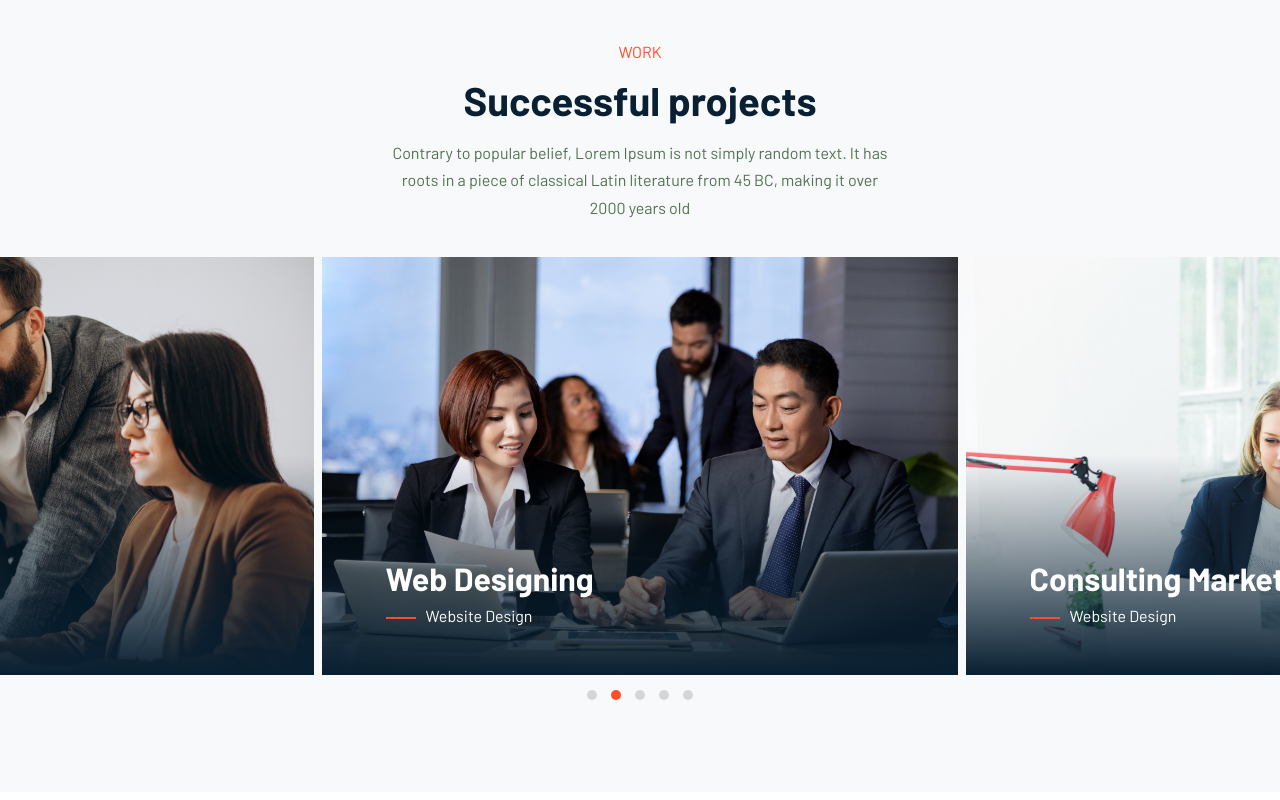
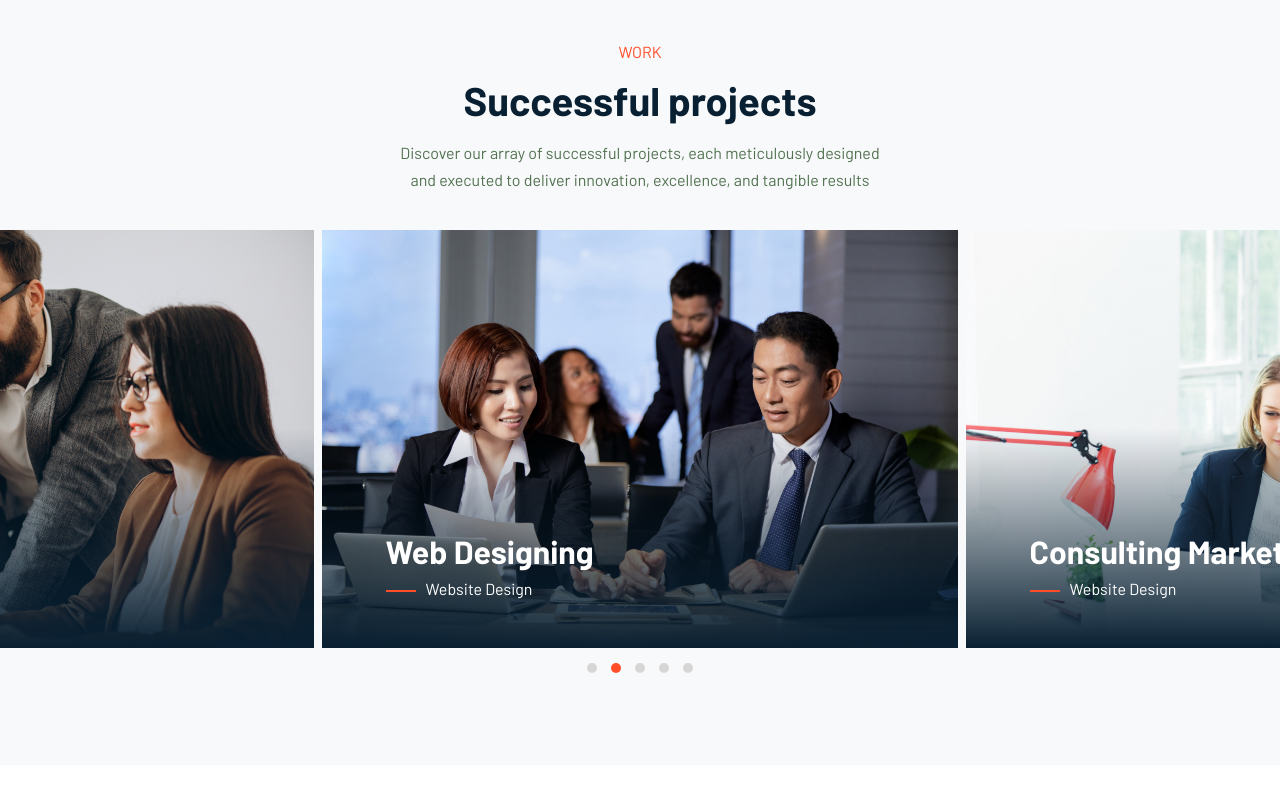
Before and after one commit to Facundomontaldo/hosting, a plain HTML site: page index.html in a window 1280 px wide. Shown: the part 3160-3960 px from the top of the page. Drawn offline with nearby package versions, Linux system fonts and the light colour scheme.

Commit message:
Add files via upload

```diff
--- a/index.html
+++ b/index.html
@@ -238,8 +238,7 @@
                     <div class="intro">
                         <h6>Work</h6>
                         <h1>Successful projects</h1>
-                        <p class="mx-auto">Contrary to popular belief, Lorem Ipsum is not simply random text. It has
-                            roots in a piece of classical Latin literature from 45 BC, making it over 2000 years old</p>
+                        <p class="mx-auto">Discover our array of successful projects, each meticulously designed and executed to deliver innovation, excellence, and tangible results</p>
                     </div>
                 </div>
             </div>
@@ -468,7 +467,7 @@
             </div>
         </div>
         <div class="footer-bottom text-center">
-            <p class="mb-0">Copyright vicpra 2022. All rights Reserved</p> Distributed By <a
+            <p class="mb-0">Copyright 2022. All rights Reserved</p> Distributed By <a
                 hrefs="https://themewagon.com">Facundo Montaldo.</a>
         </div>
     </footer>
```
